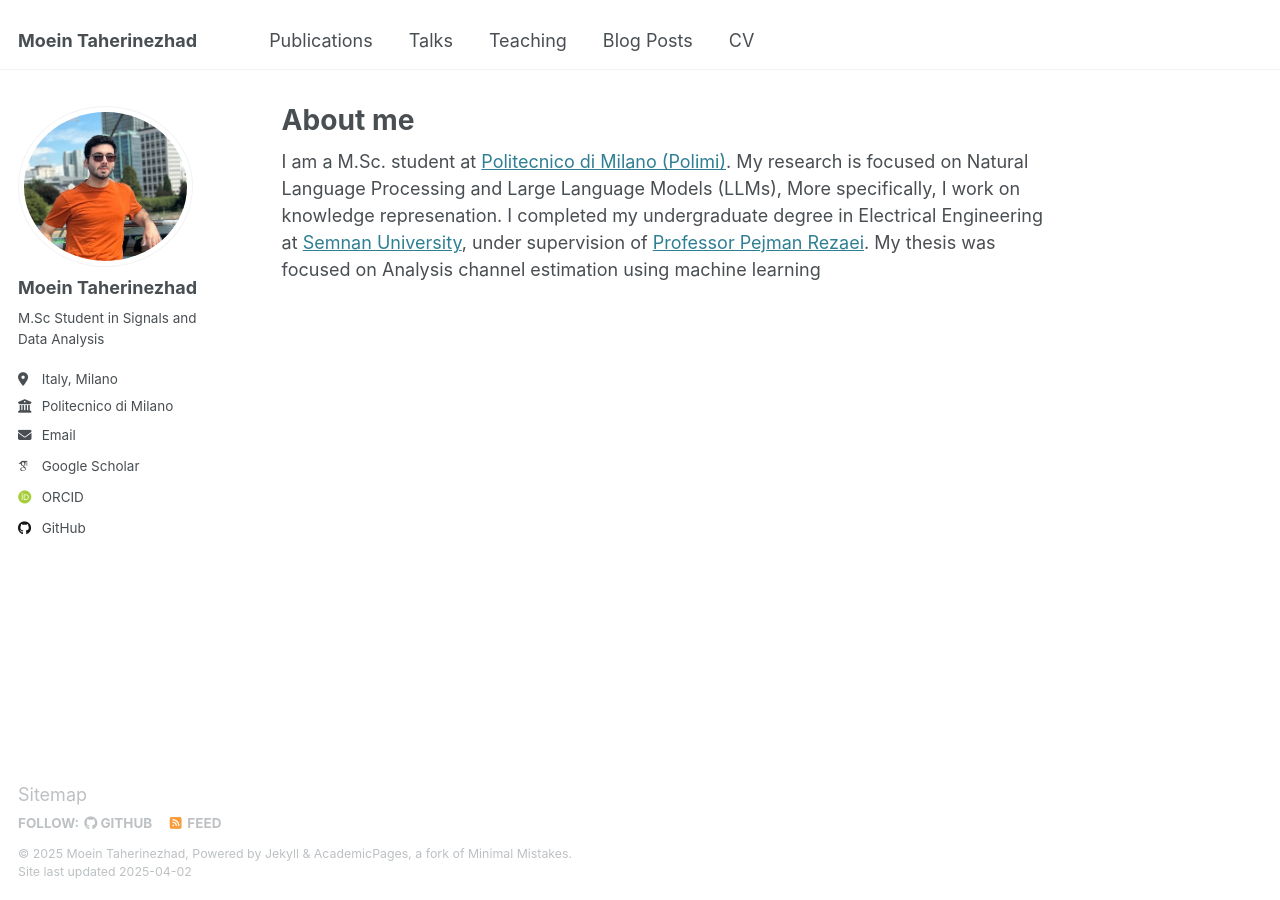
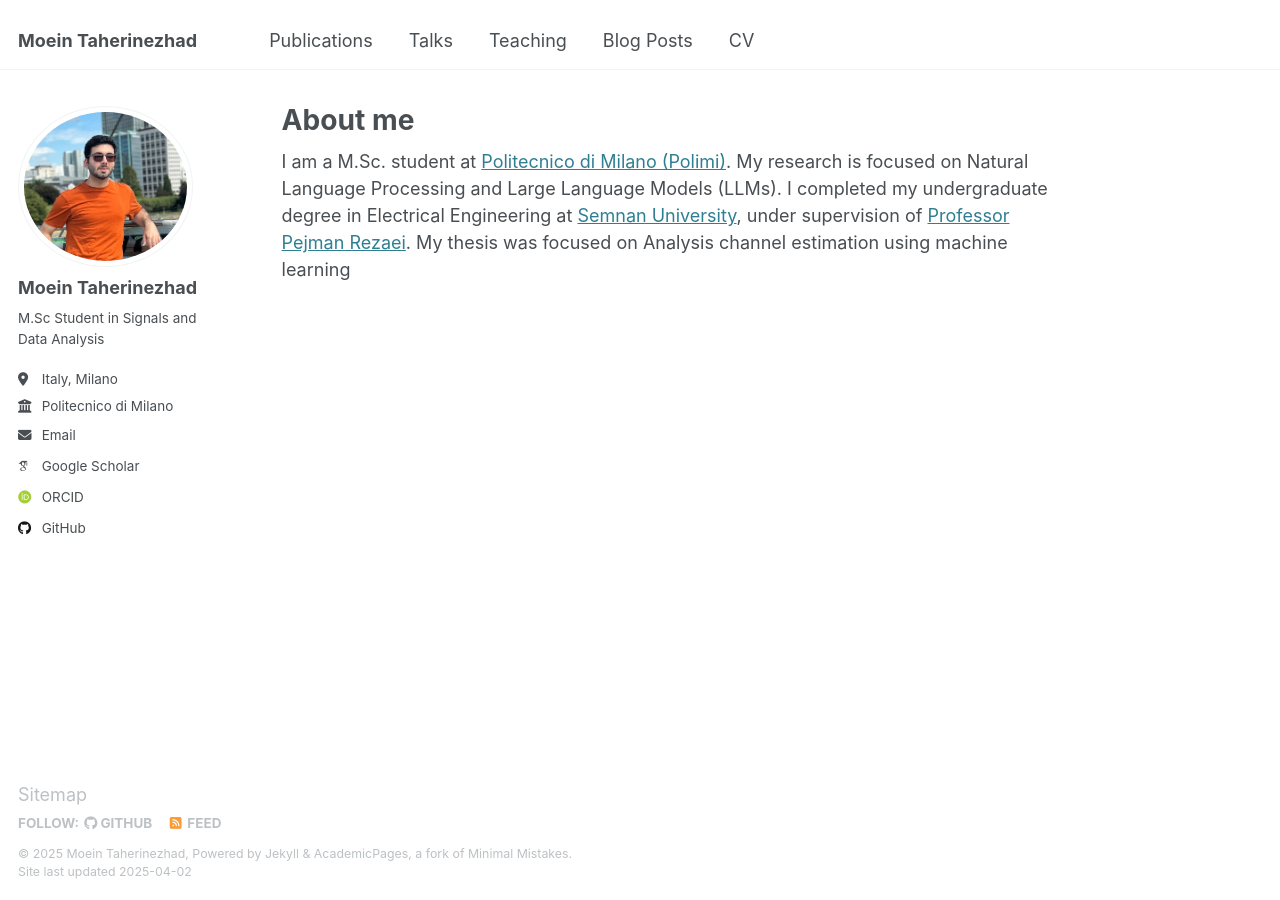
Before and after one commit to MoeinDSP/MoeinDSP.github.io, a Jekyll site: the page built from _pages/about.md, in a window 1280 px wide. Built offline with Jekyll 4.4.1, drawn with Linux system fonts in a browser that asks for light colours; some web fonts are replaced; a file with an impossible date is left out.

Commit message:
Final_update

```diff
--- a/_pages/about.md
+++ b/_pages/about.md
@@ -7,4 +7,4 @@ redirect_from:
   - /about.html
 ---
 
-I am a M.Sc. student at [Politecnico di Milano (Polimi)](https://www.polimi.it/en/). My research is focused on Natural Language Processing and Large Language Models (LLMs), More specifically, I work on knowledge represenation. I completed my undergraduate degree in Electrical Engineering at [Semnan University](https://english.semnan.ac.ir/), under supervision of [Professor Pejman Rezaei](https://scholar.google.com/citations?user=kj6yG2YAAAAJ&hl=en). My thesis was focused on Analysis channel estimation using machine learning
+I am a M.Sc. student at [Politecnico di Milano (Polimi)](https://www.polimi.it/en/). My research is focused on Natural Language Processing and Large Language Models (LLMs). I completed my undergraduate degree in Electrical Engineering at [Semnan University](https://english.semnan.ac.ir/), under supervision of [Professor Pejman Rezaei](https://scholar.google.com/citations?user=kj6yG2YAAAAJ&hl=en). My thesis was focused on Analysis channel estimation using machine learning
```
